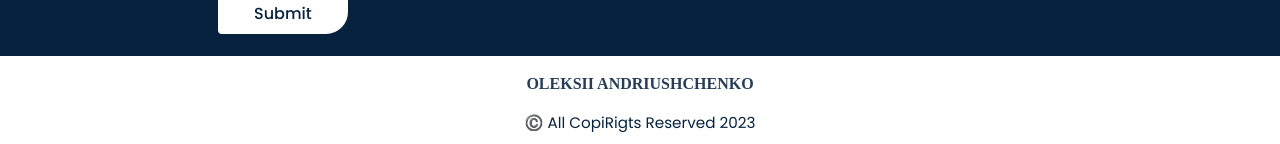
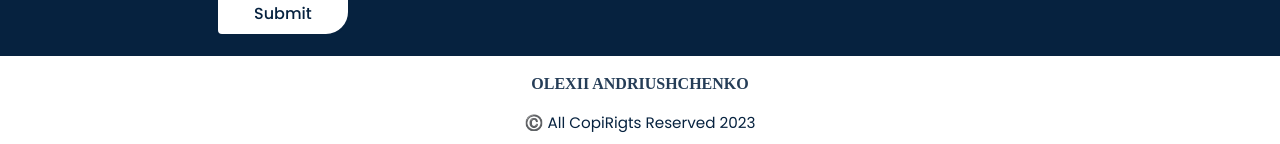
Before and after one commit to OlexiiA/My_React_Portfolio, a React (Vite) app: page / in a window 1280 px wide. Shown: the part 4473-4617 px from the top of the page. Built offline with nearby package versions, Linux system fonts and the light colour scheme; a web font is replaced by a local one.

Commit message:
fix_name, fix btn_hover

```diff
--- a/src/App.jsx
+++ b/src/App.jsx
@@ -30,7 +30,7 @@ const App = () => {
       <Hireme />
       <Contact />
       <footer className="py-3 text-center">
-        <h6 className="mb-3">OLEKSII ANDRIUSHCHENKO</h6>
+        <h6 className="mb-3">OLEXII ANDRIUSHCHENKO</h6>
         <p>©️ All CopiRigts Reserved 2023</p>
       </footer>
     </div>
--- a/src/components/Hero.jsx
+++ b/src/components/Hero.jsx
@@ -38,7 +38,7 @@ const Hero = () => {
         <div className="flex justify-end">
           {/* <a href="https://t.me/OlexiiA" alt="..." className="btn">{hero.btnText}</a> */}
 
-          <button onClick={handleDownload} className="btn">Download CV</button>
+          <button onClick={handleDownload} className="btn hover:bg-dark_primary hover:text-[#EAF2FA]">Download CV</button>
 
         </div>
         <div className="flex flex-col gap-10 mt-10">
```
